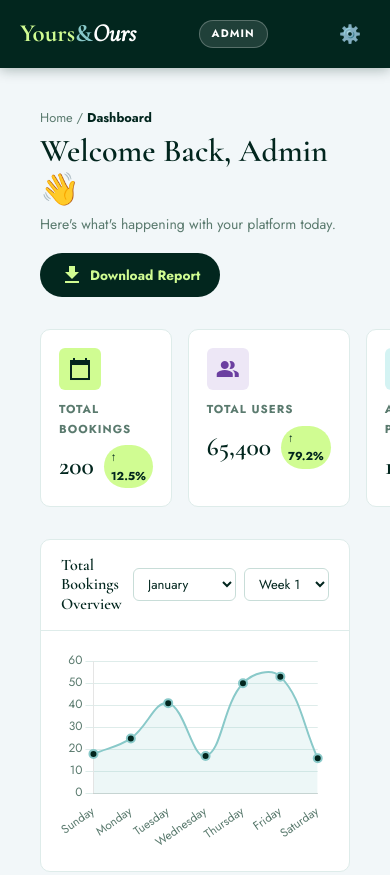
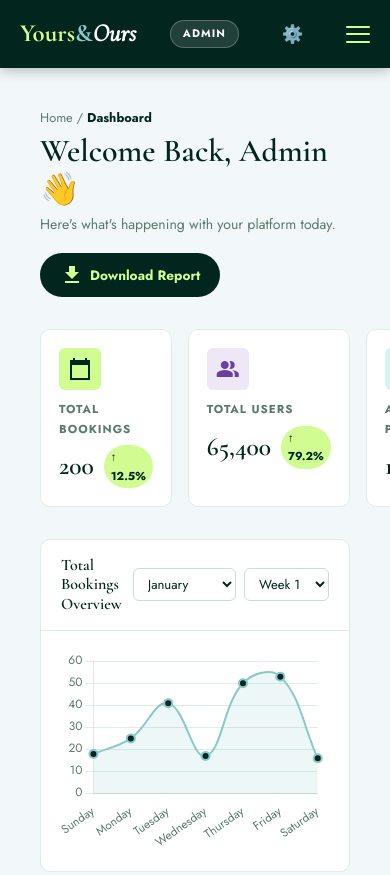
Before and after one commit to mariamahmedshalaby1-cmyk/Yours-Ours-Project, a plain HTML site: page html/admin/dashboard.html in a window 390 px wide. Shown: the top 875 px of the page. Drawn offline with nearby package versions, Linux system fonts and the light colour scheme.

Commit message:
Update dashboard.html

```diff
--- a/html/admin/dashboard.html
+++ b/html/admin/dashboard.html
@@ -24,6 +24,9 @@
     <li><a class="nav-link" href="bookingshistory.html">Bookings History</a></li>
     </ul>
     <div class="nav-icon-btn">⚙️</div>
+     <button class="hamburger" id="hamburger" onclick="toggleMenu()">
+        <span></span><span></span><span></span>
+    </button>
     </nav>
 
     <main class="dashboard-page">
```
